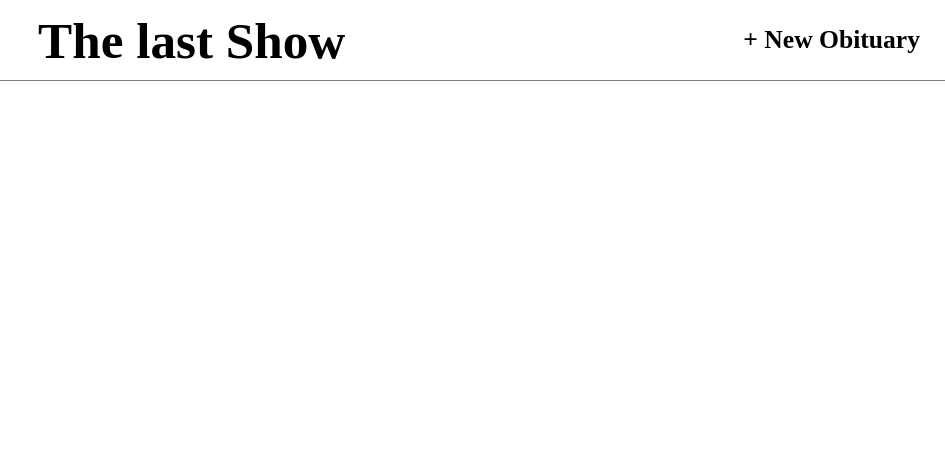
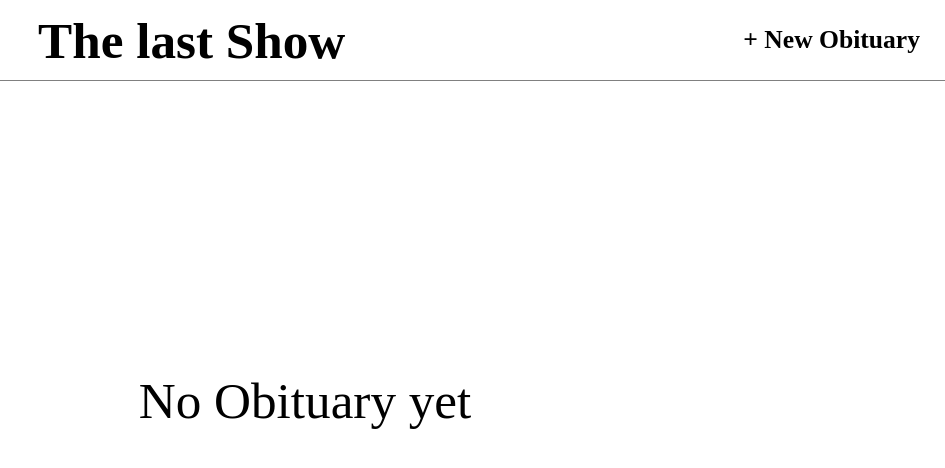
Before and after one commit to Bobinho100/Obituary-Album, a React (Create React App) app: page / in a window 1280 px wide. Shown: the top 468 px of the page, without its empty margins (335-1280 px from the left). Built offline with nearby package versions, Linux system fonts and the light colour scheme.

Commit message:
Made changes

```diff
--- a/src/App.js
+++ b/src/App.js
@@ -14,6 +14,7 @@ function App() {
   const [cards, setCards] = useState([]);
   const [editCard, setEditCard] = useState(true)
   const [error, setError] = useState(false)
+  const [check, setCheck] = useState(true)
 
   const obituaryClick = () => {
 
@@ -57,6 +58,7 @@ function App() {
       setOverlayIsVisible(false)
       setObituaryForm(false)
       setEditCard(!editCard)
+      setCheck(false)
   }
 
   /*useEffect(() => {
@@ -148,6 +150,7 @@ function App() {
         formSubmitted = {formSubmitted}
         setFormSubmitted = {setFormSubmitted}
         cards = {cards}
+        check = {check}
         />
 
 
--- a/src/Components/Layout.js
+++ b/src/Components/Layout.js
@@ -4,7 +4,7 @@ import Card from './Card';
 import CardList from './CardList';
 import Overlay from './Overlay';
 
-const Layout = ({obituaryForm, setObituaryForm, obituaryClick, formSubmitted, setFormSubmitted, addNewCard, cards, editCard, setEditCard}) => {
+const Layout = ({obituaryForm, setObituaryForm, obituaryClick, formSubmitted, setFormSubmitted, addNewCard, cards, editCard, setEditCard, check}) => {
   return (
     <>
         <div className= "top">
@@ -13,12 +13,21 @@ const Layout = ({obituaryForm, setObituaryForm, obituaryClick, formSubmitted, se
                 <div></div>
                 <h1>The last Show</h1>
                 <div className='navbar--obituary'>
-                <h4 role='button' onClick={obituaryClick}> + New Obituary</h4>
+                <h4 role='button' onClick={obituaryClick}> + New Obituary </h4>
 
                 </div>
 
             </div>
             <div className='card--container'>
+
+              <div className='default--container'>
+
+              {check && (<p className='default'> No Obituary yet</p>)}
+
+
+              </div>
+
+
            {editCard ? (<p>no obi</p>):
 
 
--- a/src/Styles/Layout.css
+++ b/src/Styles/Layout.css
@@ -60,3 +60,19 @@ div h4:hover{
 
 
 }
+.default--container{
+    display: flex;
+    align-items: center;
+    justify-content: center;
+    position: absolute;
+    top: 50%;
+    left: 50%;
+    transform: translate(-50%, -50%);
+
+
+}
+.default {
+    font-size: 4.0vw;
+    text-align: center;
+    margin: 20px;
+}
```
